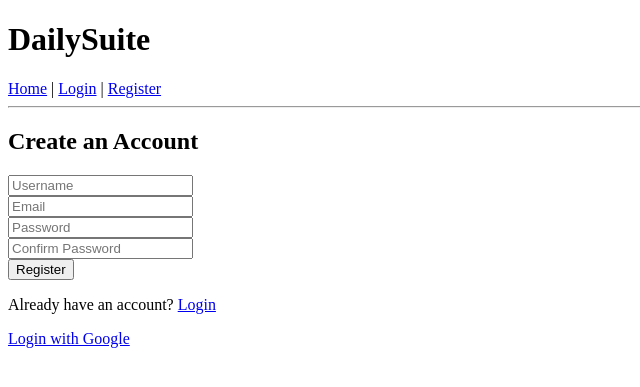
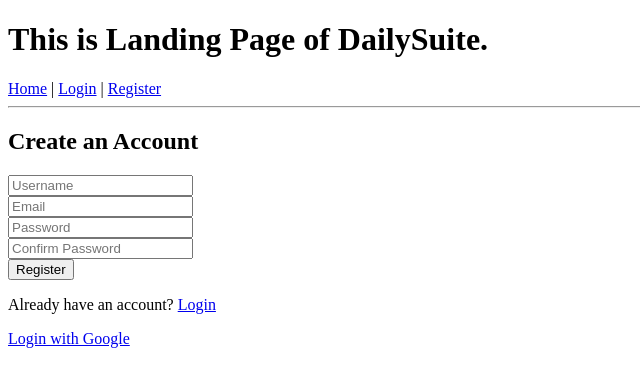
Before and after one commit to wintwah243/dailysuite, a Django app: page /accounts/register/ in a window 1280 px wide. Shown: the top 387 px of the page, without its empty margins (0-640 px from the left). Run offline with Django 5.2, Linux system fonts and the light colour scheme; some libraries are stand-ins or nearby versions.

Commit message:
specify landing page

```diff
--- a/templates/base.html
+++ b/templates/base.html
@@ -5,7 +5,7 @@
 </head>
 <body>
     <header>
-        <h1>DailySuite</h1>
+        <h1>This is Landing Page of DailySuite.</h1>
         <nav>
             <a href="/">Home</a> |
             <a href="{% url 'login' %}">Login</a> |
```
Also changed, not shown: db.sqlite3.
